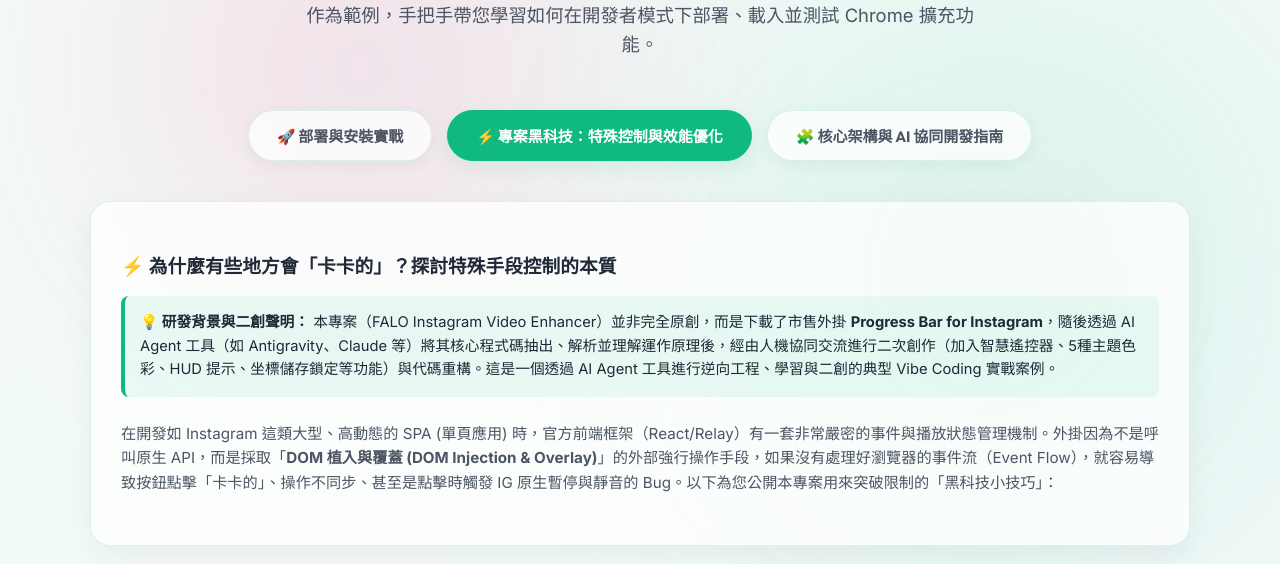
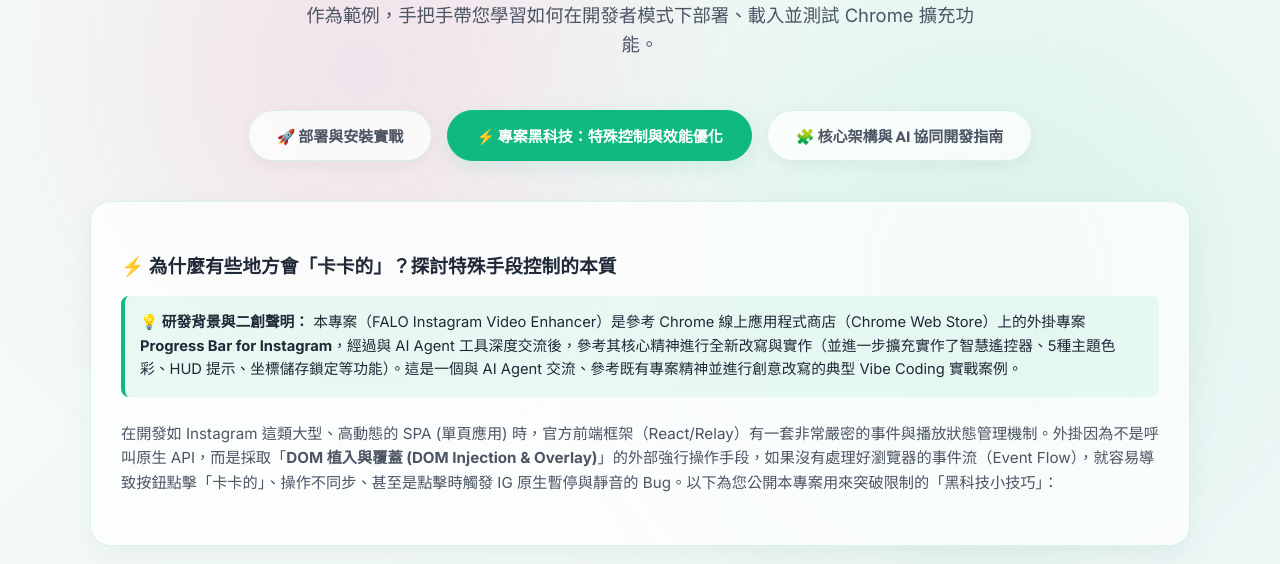
Before and after one commit to falo-taiwan/ig, a browser extension: page falo_extension_tutorial.html in a window 1280 px wide. Both pictures are taken after a click on the button "⚡ 專案黑科技：特殊控制與效能優化". Shown: the part 236-800 px from the top of the page. Drawn offline with Linux system fonts and the light colour scheme.

Commit message:
docs: refine secondary-creation statement to reflect referencing progress-bar-for-instagram concept and rewriting with AI agent

```diff
--- a/falo_extension_tutorial.html
+++ b/falo_extension_tutorial.html
@@ -1066,7 +1066,7 @@
         <h3>⚡ 為什麼有些地方會「卡卡的」？探討特殊手段控制的本質</h3>
 
         <div style="background: rgba(16, 185, 129, 0.08); border-left: 4px solid var(--primary-color); padding: 15px; border-radius: 8px; margin-bottom: 25px; font-size: 0.92rem; line-height: 1.6; color: var(--text-main);">
-          <strong>💡 研發背景與二創聲明：</strong> 本專案（FALO Instagram Video Enhancer）並非完全原創，而是下載了市售外掛 <strong>Progress Bar for Instagram</strong>，隨後透過 AI Agent 工具（如 Antigravity、Claude 等）將其核心程式碼抽出、解析並理解運作原理後，經由人機協同交流進行二次創作（加入智慧遙控器、5種主題色彩、HUD 提示、坐標儲存鎖定等功能）與代碼重構。這是一個透過 AI Agent 工具進行逆向工程、學習與二創的典型 Vibe Coding 實戰案例。
+          <strong>💡 研發背景與二創聲明：</strong> 本專案（FALO Instagram Video Enhancer）是參考 Chrome 線上應用程式商店（Chrome Web Store）上的外掛專案 <strong>Progress Bar for Instagram</strong>，經過與 AI Agent 工具深度交流後，參考其核心精神進行全新改寫與實作（並進一步擴充實作了智慧遙控器、5種主題色彩、HUD 提示、坐標儲存鎖定等功能）。這是一個與 AI Agent 交流、參考既有專案精神並進行創意改寫的典型 Vibe Coding 實戰案例。
         </div>
 
         <p style="font-size: 0.95rem; color: var(--text-muted); line-height: 1.6; margin-bottom: 20px;">
```
Also changed, not shown: index.html (+1 -1 lines).
